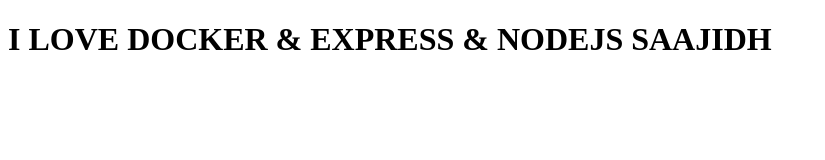
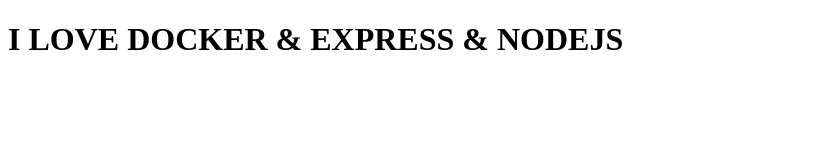
Before and after one commit to SaajidNawwar/CTSE_Docker, a website: page src/html/index.html in a window 1280 px wide. Shown: the whole page, without its empty margins (0-825 px from the left). Drawn offline with Linux system fonts and the light colour scheme.

Commit message:
Update index.html

```diff
--- a/src/html/index.html
+++ b/src/html/index.html
@@ -7,6 +7,6 @@
     <title>Docker and NodeJs with Express Saajidh</title>
   </head>
   <body>
-    <h1>I LOVE DOCKER & EXPRESS & NODEJS SAAJIDH</h1>
+    <h1>I LOVE DOCKER & EXPRESS & NODEJS </h1>
   </body>
 </html>
```
